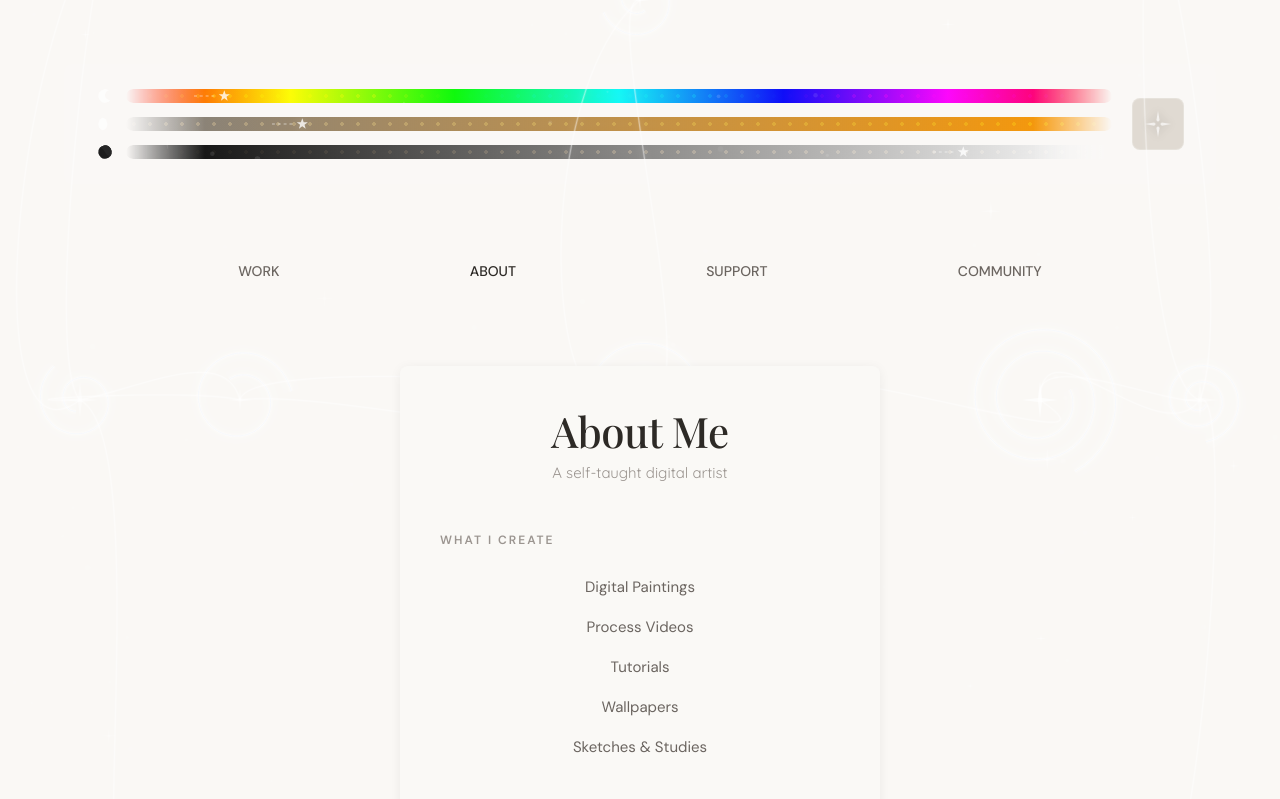
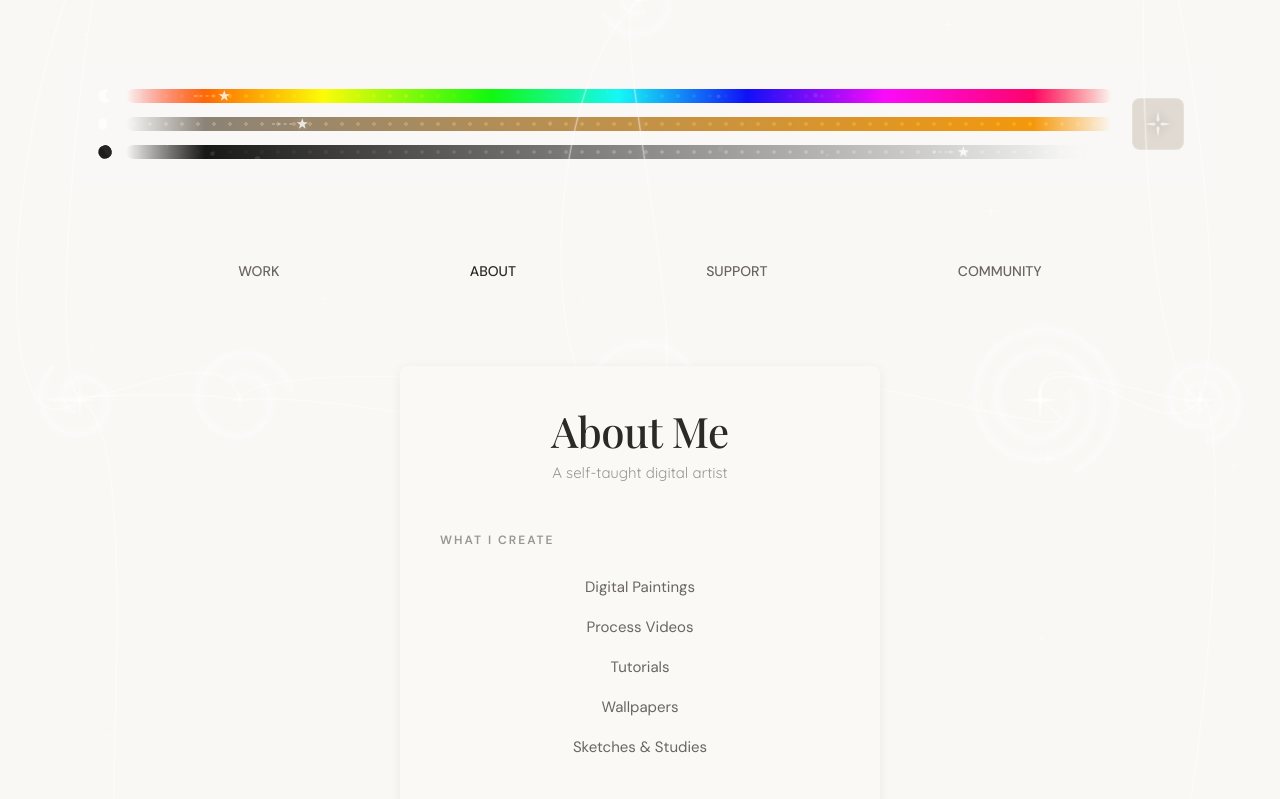
Before and after one commit to CattySmoothy/CattySmoothy, a Flask app: page /about in a window 1280 px wide. Shown: the top 799 px of the page. Run offline with Flask 3, Linux system fonts and the light colour scheme.

Commit message:
Fix red line on hue track by tapering red to edge of visible mask

```diff
--- a/static/css/redesign.css
+++ b/static/css/redesign.css
@@ -268,7 +268,7 @@ body {
 #hueTrack {
     background-image:
         radial-gradient(circle at 8px 7px, var(--star-dot, rgba(255, 255, 255, 0.2)) 1.8px, transparent 1.8px),
-        linear-gradient(90deg, #FF0000, #FFFF00, #00FF00, #00FFFF, #0000FF, #FF00FF, #FF0000);
+        linear-gradient(90deg, #FF0000 0%, #FF6600 8%, #FFFF00 20%, #00FF00 37%, #00FFFF 50%, #0000FF 63%, #FF00FF 77%, #FF0066 92%, #FF0000 100%);
 }
 
 #satTrack {
```
